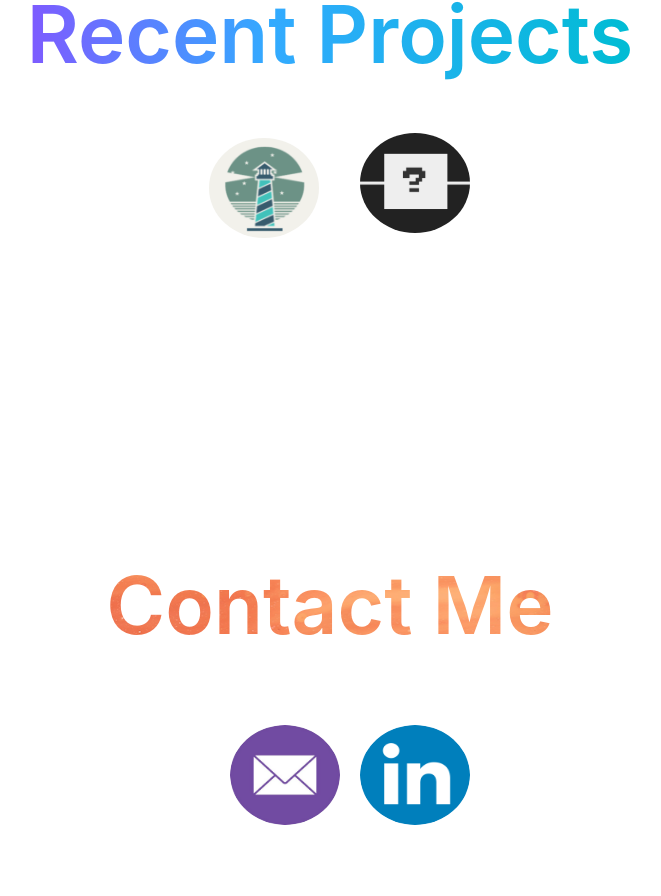
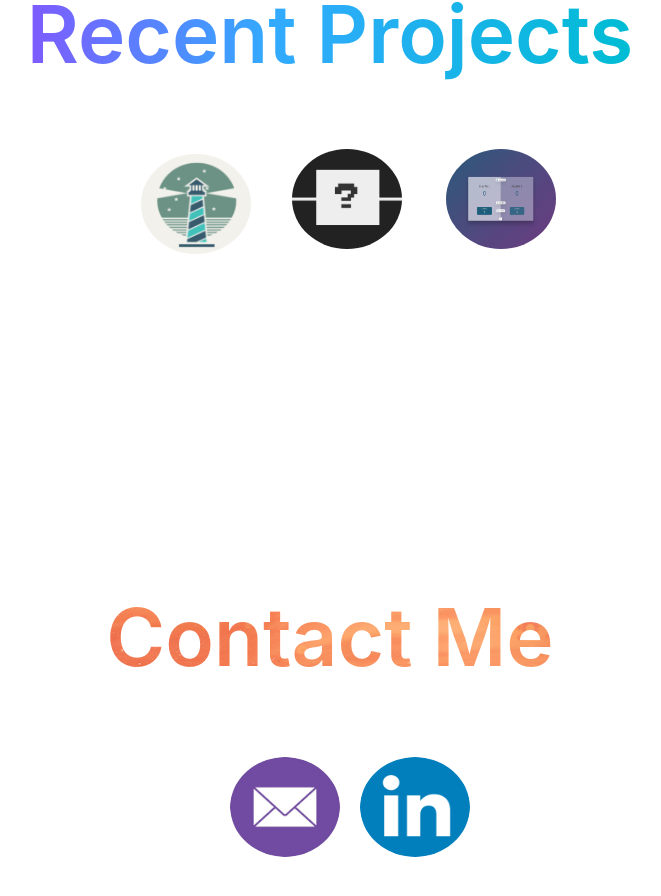
Before and after one commit to juhock/juPortfolioSite, a React (Vite) app: page / in a window 1280 px wide. Shown: the part 773-1669 px from the top of the page, without its empty margins (310-971 px from the left). Built offline with nearby package versions, Linux system fonts and the light colour scheme.

Commit message:
add dice game

```diff
--- a/src/App.css
+++ b/src/App.css
@@ -134,3 +134,9 @@
 .iconName {
   margin-top: 5px;
 }
+
+.alignProjects {
+  display: flex;
+  flex-direction: column;
+  align-items: center;
+}
--- a/src/App.jsx
+++ b/src/App.jsx
@@ -3,6 +3,7 @@ import emailIcon from "./assets/emailIcon.png";
 import linkedIcon from "./assets/linkedin.png";
 import helpHarborIcon from "./assets/HHicon.png";
 import guessingGameIcon from "./assets/GG2.png";
+import diceGameIcon from "./assets/DG.png";
 
 import "./App.css";
 
@@ -29,7 +30,7 @@ function App() {
       </div>
       <div className="projectsSection" id="myProjects">
         <h1 id="projectTitle">Recent Projects</h1>
-        <div className="icons">
+        <div className="alignProjects">
           <ul className="links">
             <li>
               <div className="icons">
@@ -52,6 +53,18 @@ function App() {
                     className="iconPic"
                   />
                   <p>Julia's Guessing Game</p>
+                </a>
+              </div>
+            </li>
+            <li>
+              <div className="icons">
+                <a href="https://juliasdicegame.netlify.app/">
+                  <img
+                    src={diceGameIcon}
+                    alt="Dice Game Icon"
+                    className="iconPic"
+                  />
+                  <p>Julia's Dice Game</p>
                 </a>
               </div>
             </li>
```
Also changed, not shown: src/assets/DG.png (added).
